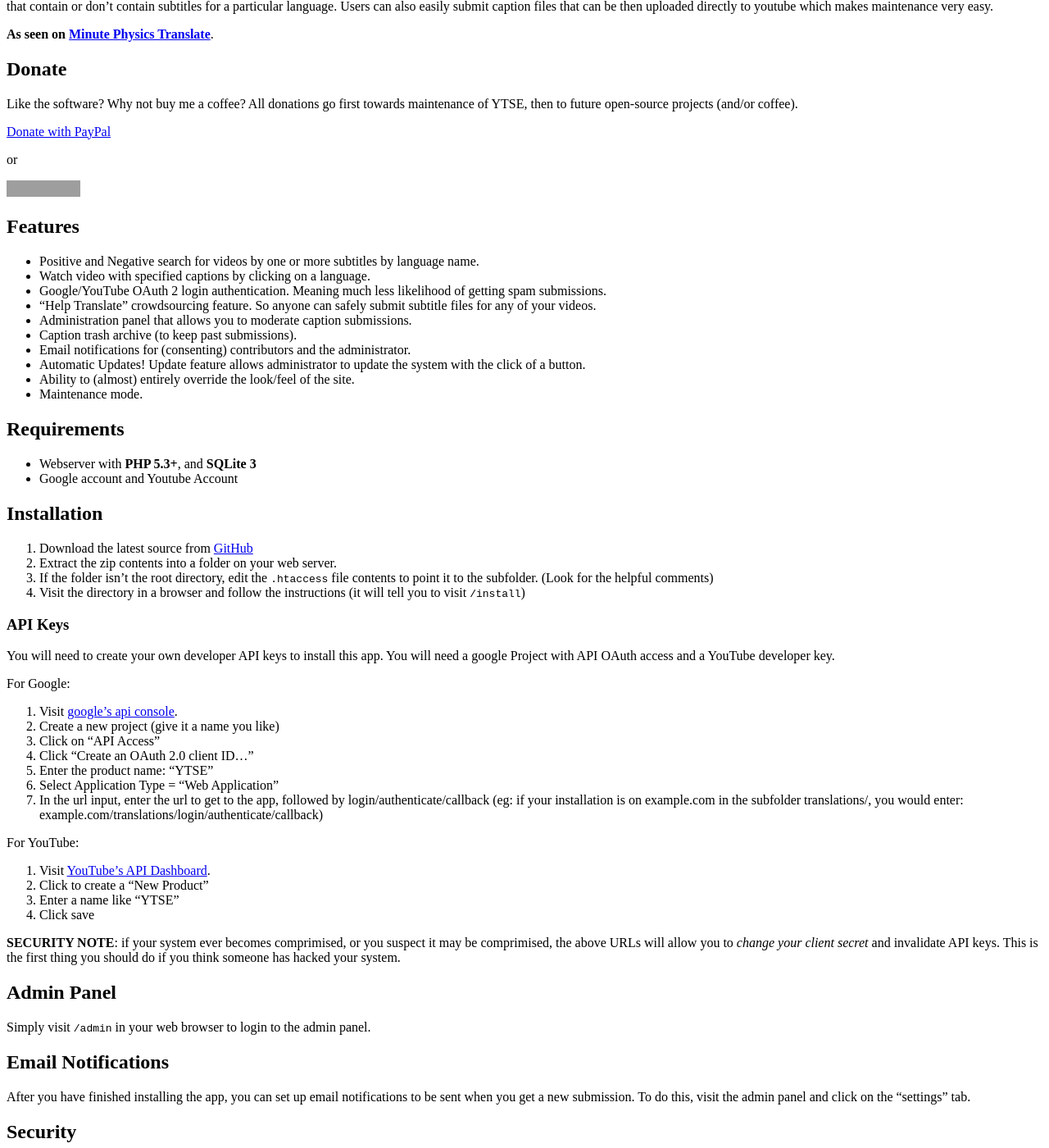
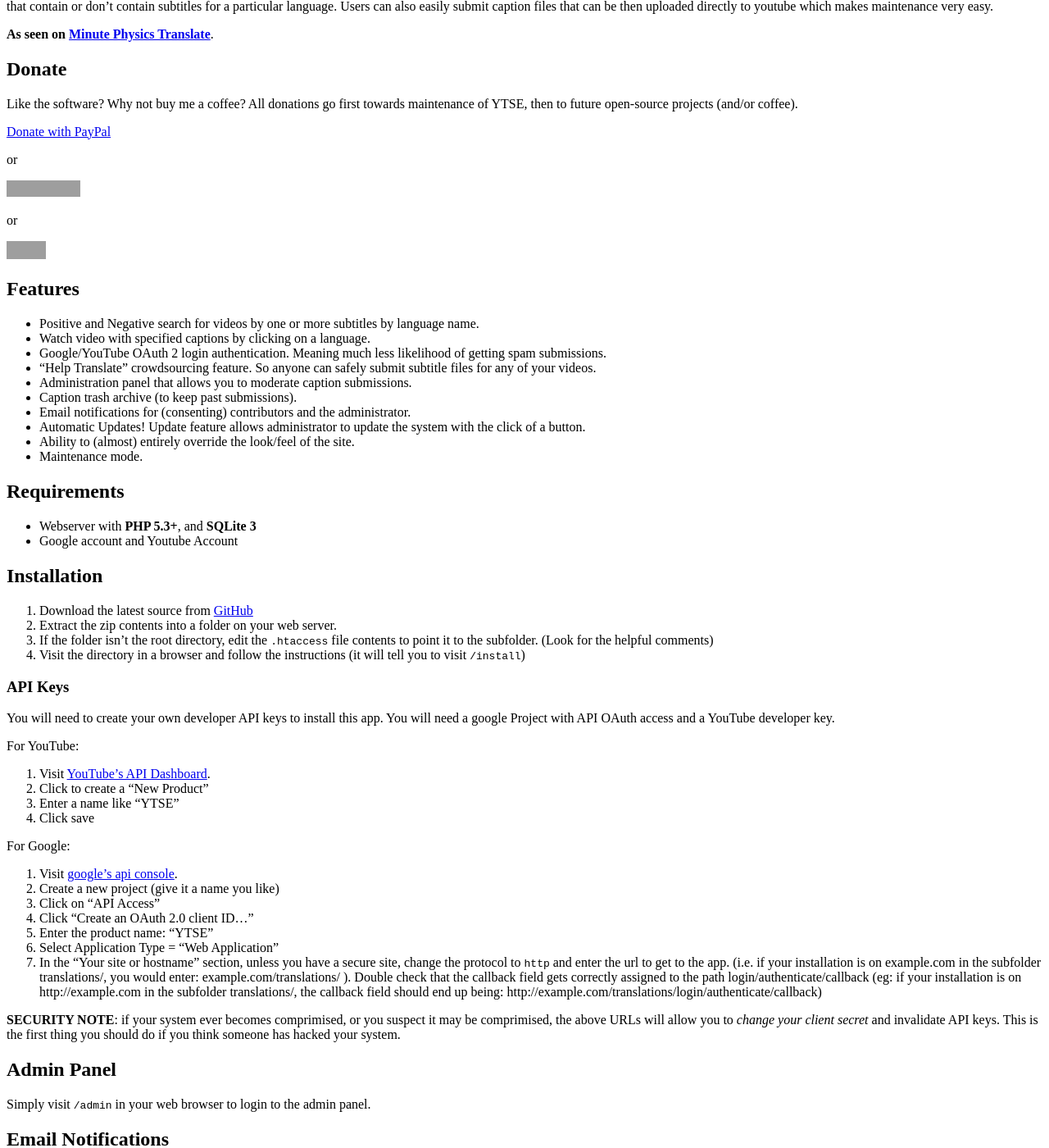
Before and after one commit to wellcaffeinated/wellcaffeinated.github.com, a Jekyll site: the page built from projects/youtube-subtitle-explorer.md, in a window 1280 px wide and 1400 px high, scrolled down 324 px. Shown: the whole window at 82% size. Built offline with Jekyll 4.4.1, drawn with Linux system fonts in a browser that asks for light colours; some web fonts are replaced; comment, search, counter and statistics services are not loaded; grey boxes are pictures that could not be loaded.

Commit message:
update install instructions

```diff
--- a/projects/youtube-subtitle-explorer.md
+++ b/projects/youtube-subtitle-explorer.md
@@ -20,6 +23,13 @@ or
 
 <a href="http://flattr.com/thing/928532/wellcaffeinatedyt-subtitle-explorer-on-GitHub" target="_blank">
 <img src="http://api.flattr.com/button/flattr-badge-large.png" alt="Flattr this" title="Flattr this" border="0" /></a>
+
+or
+
+<iframe style="border: 0; margin: 0; padding: 0;"
+src="https://www.gittip.com/wellcaffeinated/widget.html"
+width="48pt" height="22pt">
+</iframe>
 
 ## Features
 
@@ -50,6 +60,13 @@ or
 
 You will need to create your own developer API keys to install this app. You will need a google Project with API OAuth access and a YouTube developer key.
 
+For YouTube:
+
+1. Visit [YouTube's API Dashboard](https://code.google.com/apis/youtube/dashboard).
+2. Click to create a "New Product"
+3. Enter a name like "YTSE"
+4. Click save
+
 For Google:
 
 1. Visit [google's api console](https://code.google.com/apis/console).
@@ -58,14 +75,7 @@ For Google:
 4. Click "Create an OAuth 2.0 client ID..."
 5. Enter the product name: "YTSE"
 6. Select Application Type = "Web Application"
-7. In the url input, enter the url to get to the app, followed by login/authenticate/callback (eg: if your installation is on example.com in the subfolder translations/, you would enter: example.com/translations/login/authenticate/callback)
-
-For YouTube:
-
-1. Visit [YouTube's API Dashboard](https://code.google.com/apis/youtube/dashboard).
-2. Click to create a "New Product"
-3. Enter a name like "YTSE"
-4. Click save
+7. In the "Your site or hostname" section, unless you have a secure site, change the protocol to `http` and enter the url to get to the app. (i.e. if your installation is on example.com in the subfolder translations/, you would enter: example.com/translations/ ). Double check that the callback field gets correctly assigned to the path login/authenticate/callback (eg: if your installation is on http://example.com in the subfolder translations/, the callback field should end up being: http://example.com/translations/login/authenticate/callback)
 
 **SECURITY NOTE**: if your system ever becomes comprimised, or you suspect it may be comprimised, the above URLs will allow you to *change your client secret* and invalidate API keys. This is the first thing you should do if you think someone has hacked your system.
 
```
Also changed, not shown: other parts of projects/youtube-subtitle-explorer.md (+5 -2 lines).
